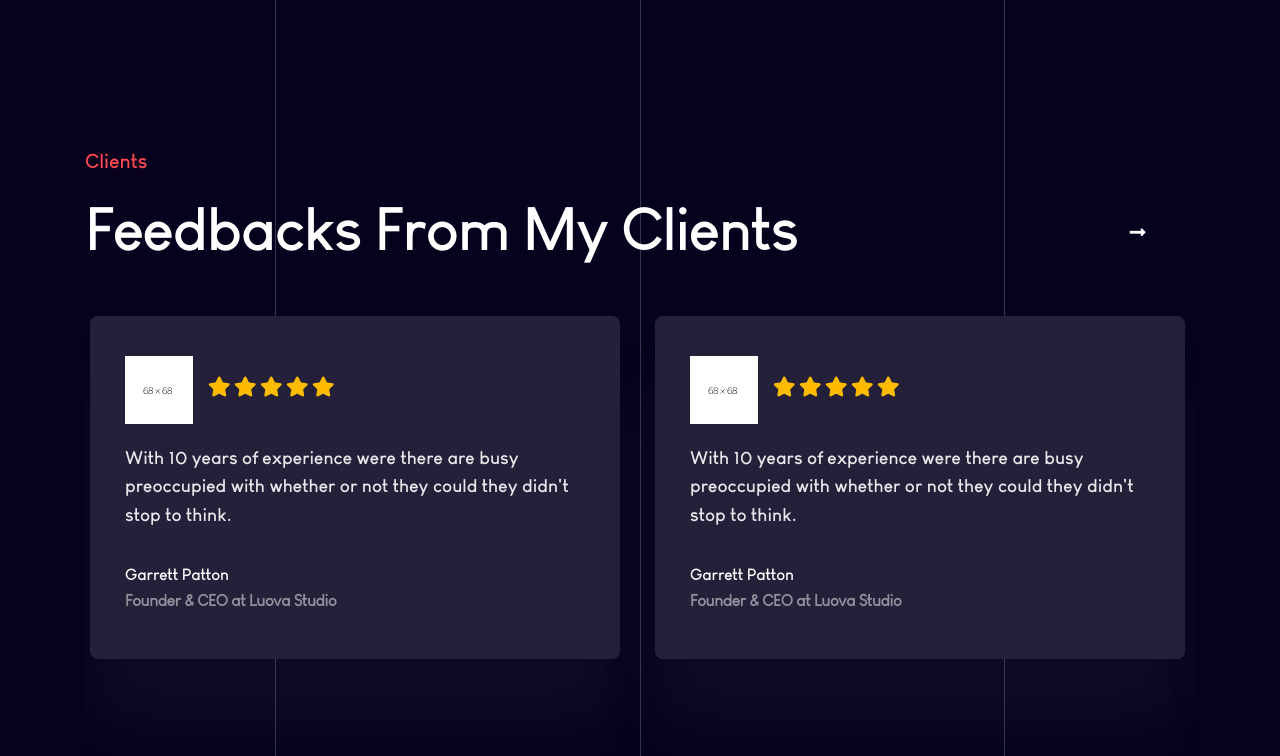
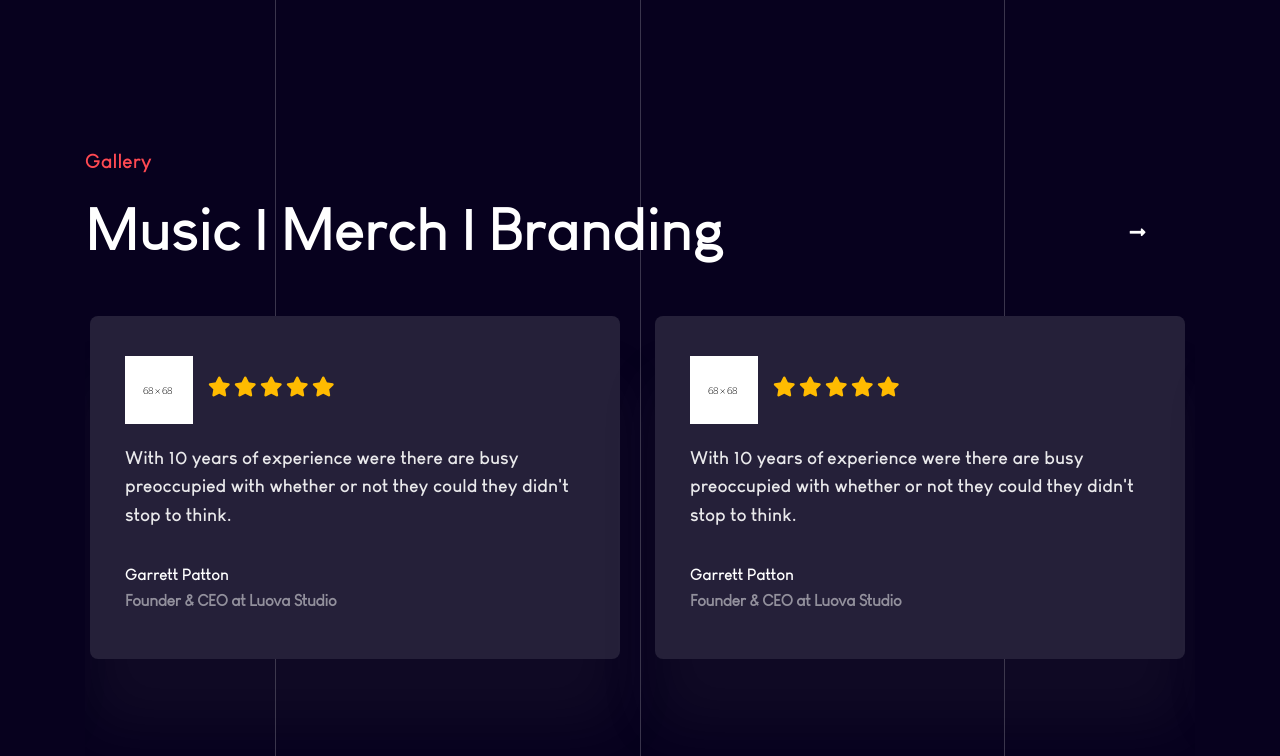
Before and after one commit to kylemcshea/breezMusic, a plain HTML site: page index.html in a window 1280 px wide. Shown: the part 3580-4336 px from the top of the page. Drawn offline with Linux system fonts and the light colour scheme.

Commit message:
she be looking gud af

```diff
--- a/index.html
+++ b/index.html
@@ -374,8 +374,8 @@
             <div class="row">
                 <div class="col-md-12">
                     <div class="resume-title pd_10 wow fadeInUp">
-                        <h5>Clients</h5>
-                        <h1>Feedbacks From My Clients</h1>
+                        <h5>Gallery</h5>
+                        <h1>Music | Merch | Branding</h1>
                     </div>
                 </div>
                 <div class="col-md-12 pd_0">
```
